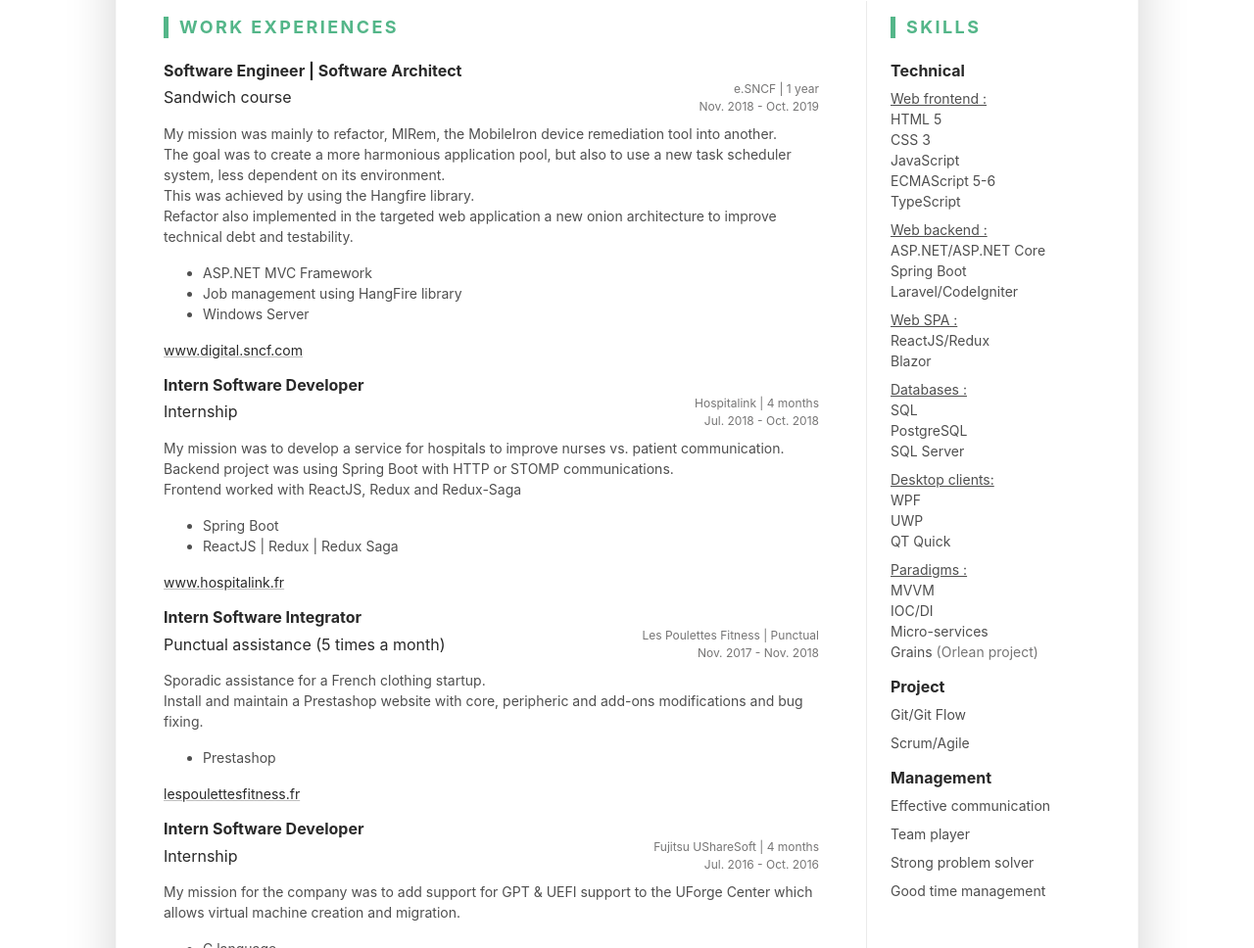
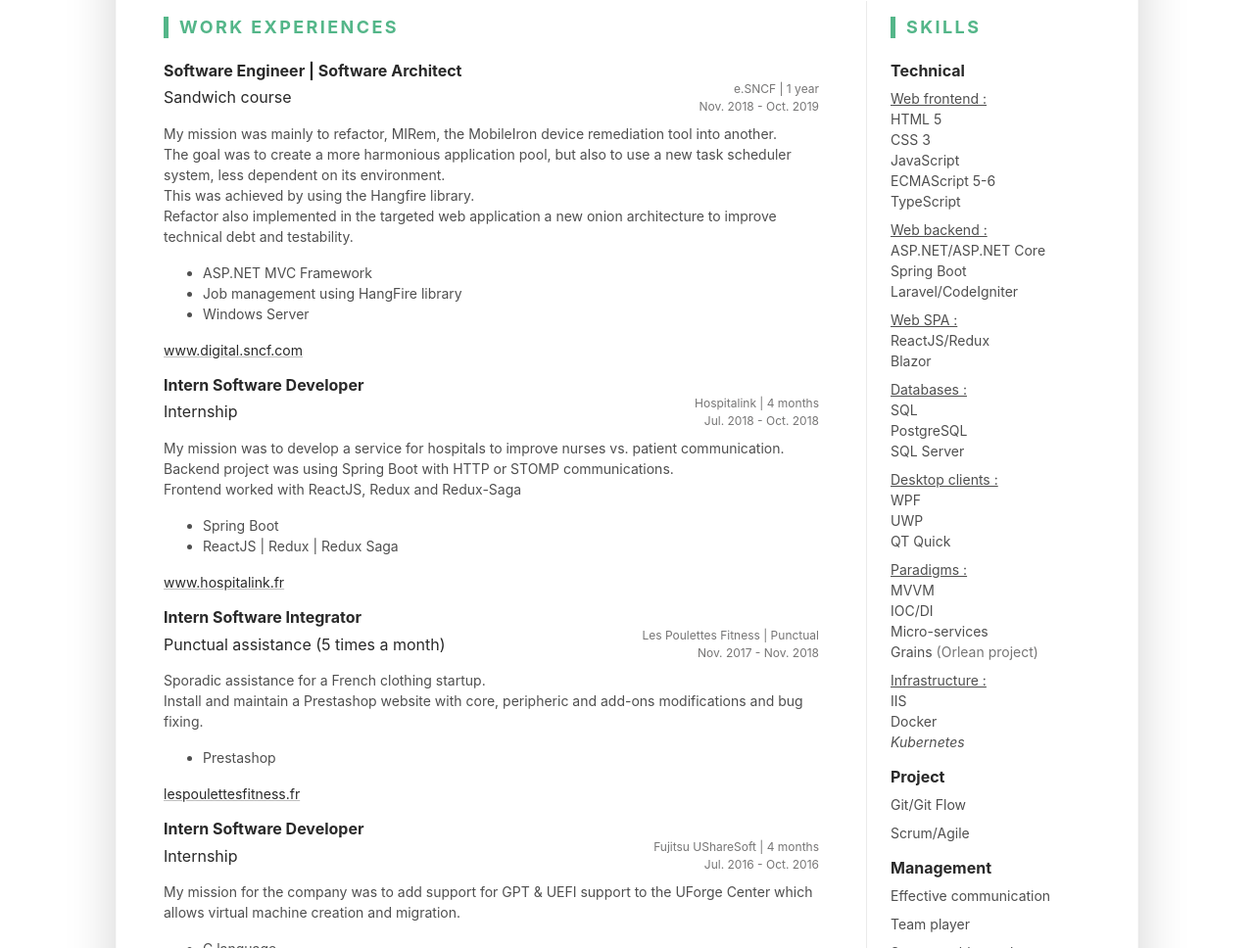
Before and after one commit to pedro-de-rycker/pedro-de-rycker.github.io, a plain HTML site: page index.html in a window 1280 px wide. Shown: the part 410-1378 px from the top of the page at 98% size. Drawn offline with Linux system fonts and the light colour scheme.

Commit message:
Added infradtructure information

```diff
--- a/index.html
+++ b/index.html
@@ -452,7 +452,7 @@
 										<li>PostgreSQL</li>
 										<li class="mb-2">SQL Server</li>
 
-										<li style="text-decoration: underline">Desktop clients:</li>
+										<li style="text-decoration: underline">Desktop clients :</li>
 										<li>WPF</li>
 										<li>UWP</li>
 										<li class="mb-2">QT Quick</li>
@@ -461,7 +461,12 @@
 										<li>MVVM</li>
 										<li>IOC/DI</li>
 										<li>Micro-services</li>
-										<li>Grains <span class="text-muted">(Orlean project)</span></li>
+										<li class="mb-2">Grains <span class="text-muted">(Orlean project)</span></li>
+
+										<li style="text-decoration: underline">Infrastructure :</li>
+										<li>IIS</li>
+										<li>Docker</li>
+										<li><i>Kubernetes</i></li>
 									</ul>
 								</div>
 								<!--//item-->
```
